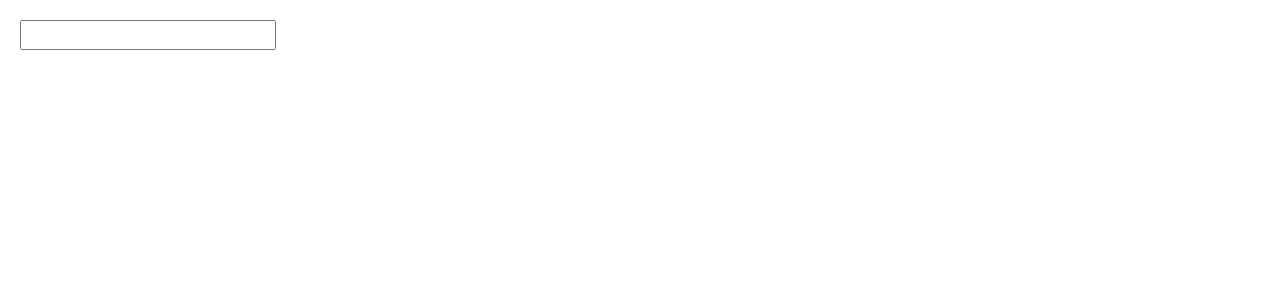
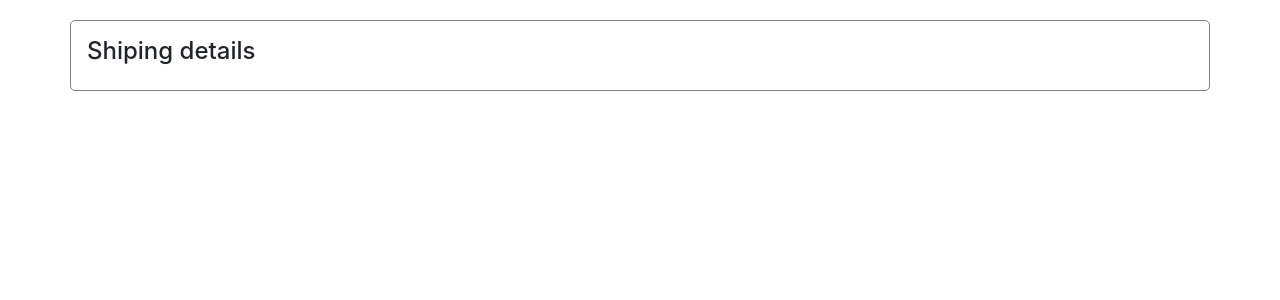
Before and after one commit to VERSAYANA/angular-tut, an Angular app: page / in a window 1280 px wide. Shown: the top 300 px of the page. Built offline with nearby package versions, Linux system fonts and the light colour scheme.

Commit message:
Implement zippy component

```diff
--- a/src/app/app.component.html
+++ b/src/app/app.component.html
@@ -1 +1,3 @@
-<input [appInputFormat]="'lowercase'" />
+<app-zippy title="Shiping details">
+  Shipping Details Content
+</app-zippy>
--- a/src/app/app.module.ts
+++ b/src/app/app.module.ts
@@ -15,6 +15,7 @@
 import { PanelComponent } from './panel/panel.component';
 import { LikeComponent } from './like/like.component';
 import { InputFormatDirective } from './input-format.directive';
+import { ZippyComponent } from './zippy/zippy.component';
 
 @NgModule({
   declarations: [
@@ -27,7 +28,8 @@
     TitlePipe,
     PanelComponent,
     LikeComponent,
-    InputFormatDirective
+    InputFormatDirective,
+    ZippyComponent
   ],
   imports: [
     BrowserModule,
--- /dev/null
+++ b/src/app/zippy/zippy.component.css
@@ -0,0 +1,11 @@
+.container {
+  border: 1px solid grey;
+  border-radius: 5px;
+  padding: 16px;
+}
+.header {
+  cursor: pointer;
+}
+.expanded .header h4 {
+  text-decoration: underline;
+}
--- /dev/null
+++ b/src/app/zippy/zippy.component.html
@@ -0,0 +1,8 @@
+<div [class.expanded]="expanded" class="container">
+  <div (click)="toggle()" class="header">
+    <h4>{{ title }}</h4>
+  </div>
+  <div *ngIf="expanded" class="body">
+    <ng-content></ng-content>
+  </div>
+</div>
--- /dev/null
+++ b/src/app/zippy/zippy.component.ts
@@ -0,0 +1,15 @@
+import { Component, Input } from '@angular/core';
+
+@Component({
+  selector: 'app-zippy',
+  templateUrl: './zippy.component.html',
+  styleUrls: ['./zippy.component.css']
+})
+export class ZippyComponent {
+  @Input() title: string;
+  expanded: boolean;
+
+  toggle() {
+    this.expanded = !this.expanded;
+  }
+}
```
Also changed, not shown: 1 other file (tests, documents, lock files or other folders).
